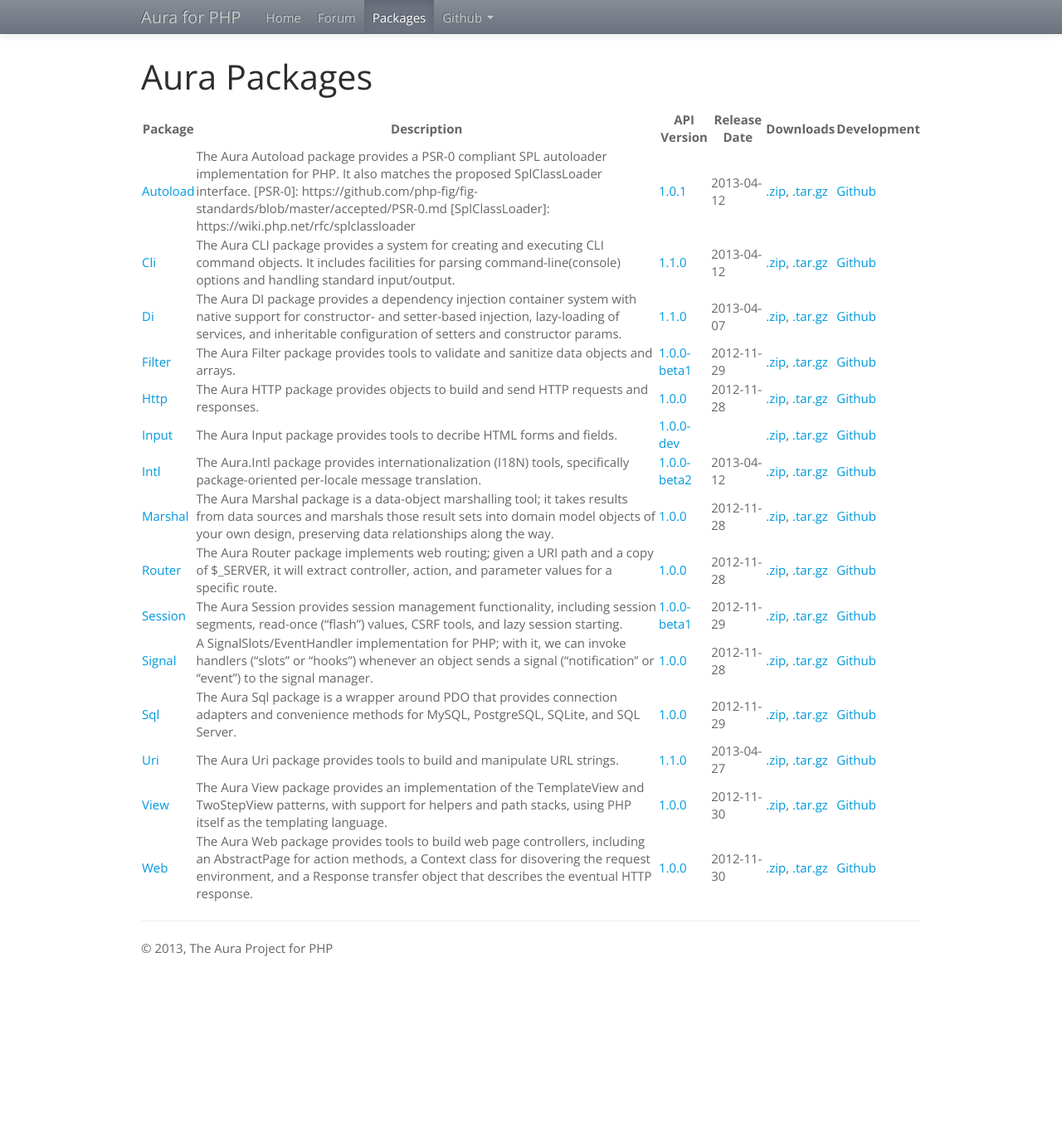
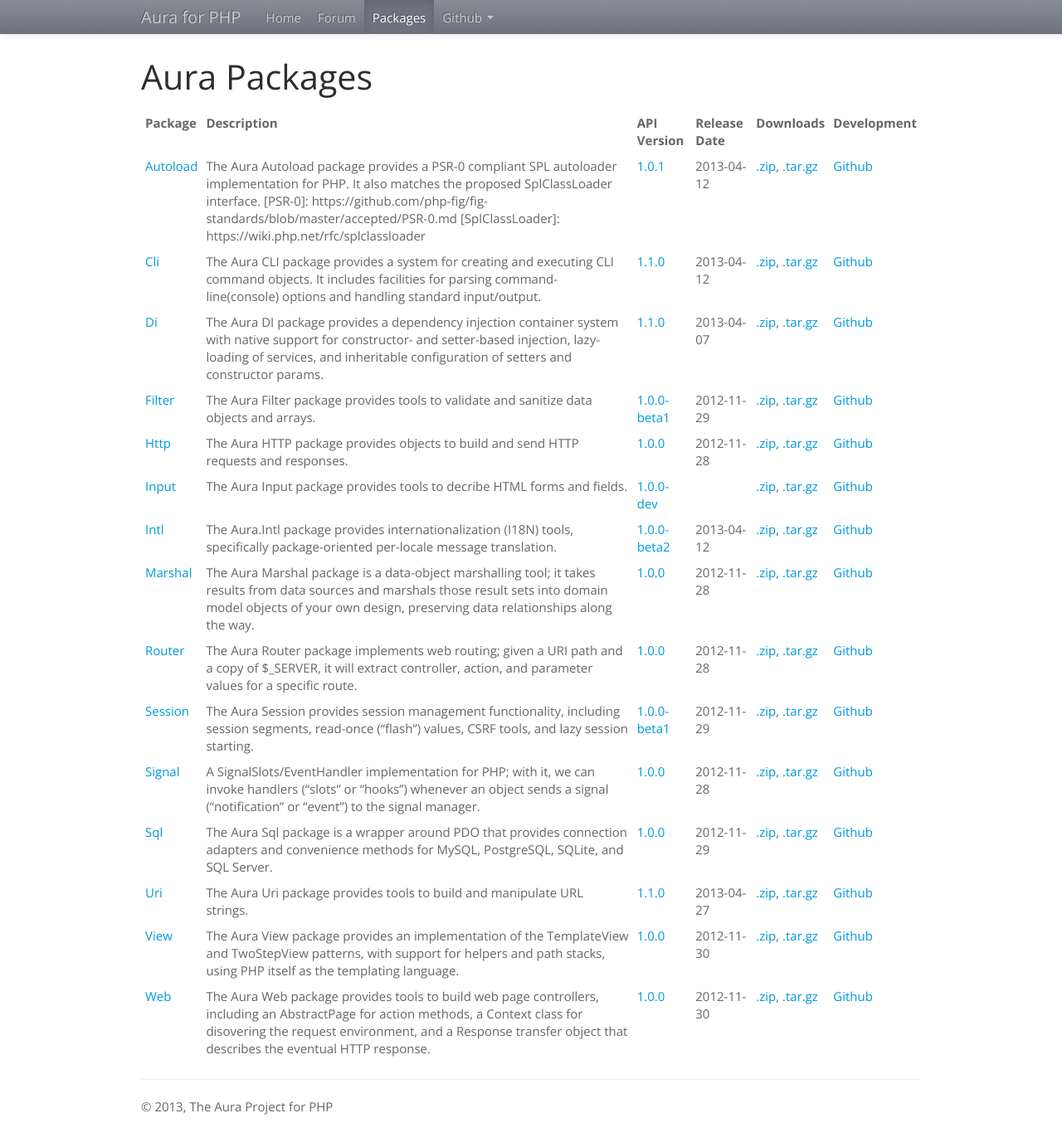
Before and after one commit to Ronnykill/aura.github.com, a Jekyll site: the page built from packages.md, in a window 1280 px wide and 1396 px high. Shown: the top 1383 px of the window at 83% size. Built offline with Jekyll 4.4.1, drawn with Linux system fonts in a browser that asks for light colours; nearby versions of some CDN libraries.

Commit message:
padding for table cells

```diff
--- a/css/main.css
+++ b/css/main.css
@@ -5,3 +5,9 @@
 h1 {
   padding-bottom: 10px;
 }
+
+th, td {
+  text-align: left;
+  vertical-align: top;
+  padding: 5px;
+}
```
